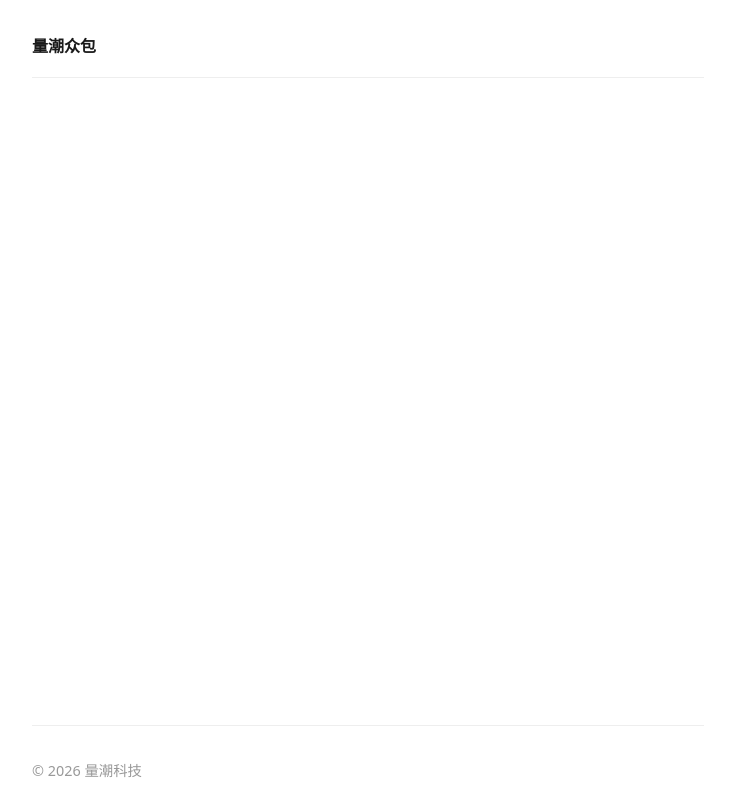
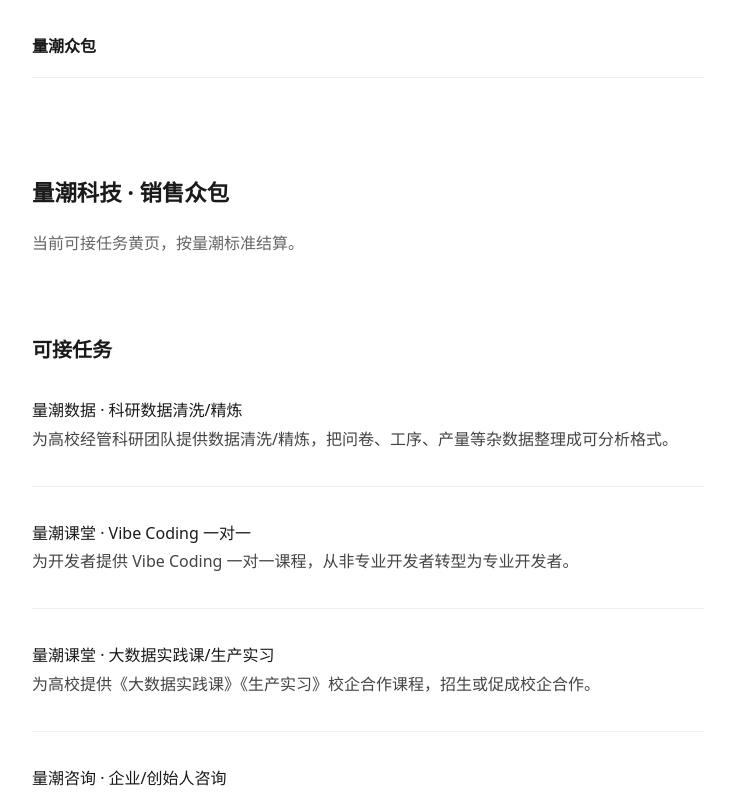
Before and after one commit to quanttide/qtcrowd, a React (Vite) app in the folder src/site/: page /tasks in a window 1280 px wide. Before the commit this address had no page. Shown: the top 797 px of the page, without its empty margins (272-1007 px from the left). Built offline with nearby package versions, Linux system fonts and the light colour scheme.

Commit message:
site: 路由改 RESTful（/tasks 集合 + /tasks/:name 详情）

```diff
--- a/src/site/src/App.tsx
+++ b/src/site/src/App.tsx
@@ -10,7 +10,8 @@
       <Layout>
         <Routes>
           <Route path="/" element={<Home />} />
-          <Route path="/task/:name" element={<TaskDetail />} />
+          <Route path="/tasks" element={<Home />} />
+          <Route path="/tasks/:name" element={<TaskDetail />} />
         </Routes>
       </Layout>
     </BrowserRouter>
--- a/src/site/src/pages/Home.tsx
+++ b/src/site/src/pages/Home.tsx
@@ -17,7 +17,7 @@
       <section className="section">
         <h2>可接任务</h2>
         {tasks.map(task => (
-          <Link to={`/task/${task.name}`} className="service-item" key={task.name}>
+          <Link to={`/tasks/${task.name}`} className="service-item" key={task.name}>
             <span className="service-title">{task.title}</span>
             <p className="service-desc">{task.description}</p>
           </Link>
```
